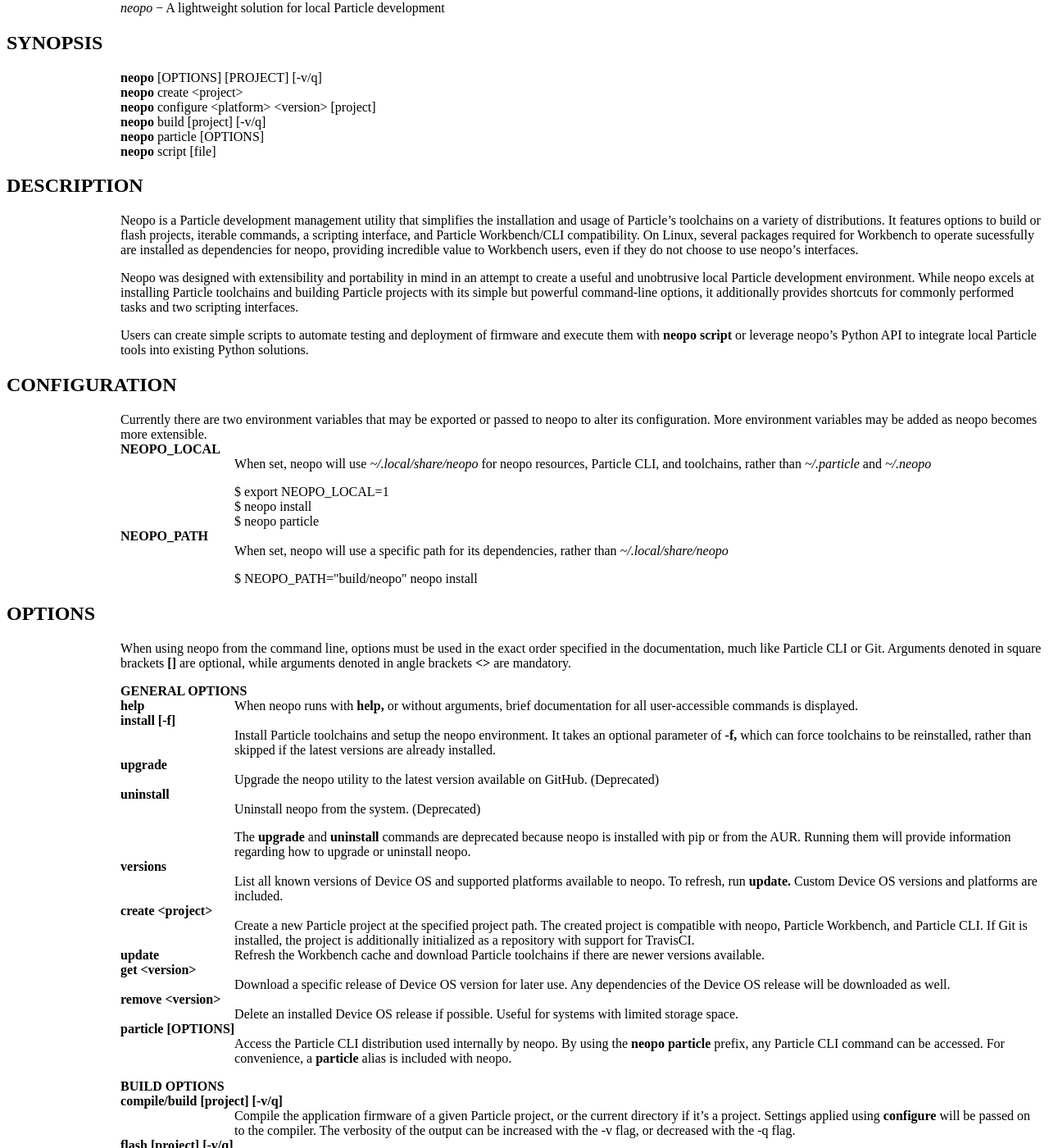
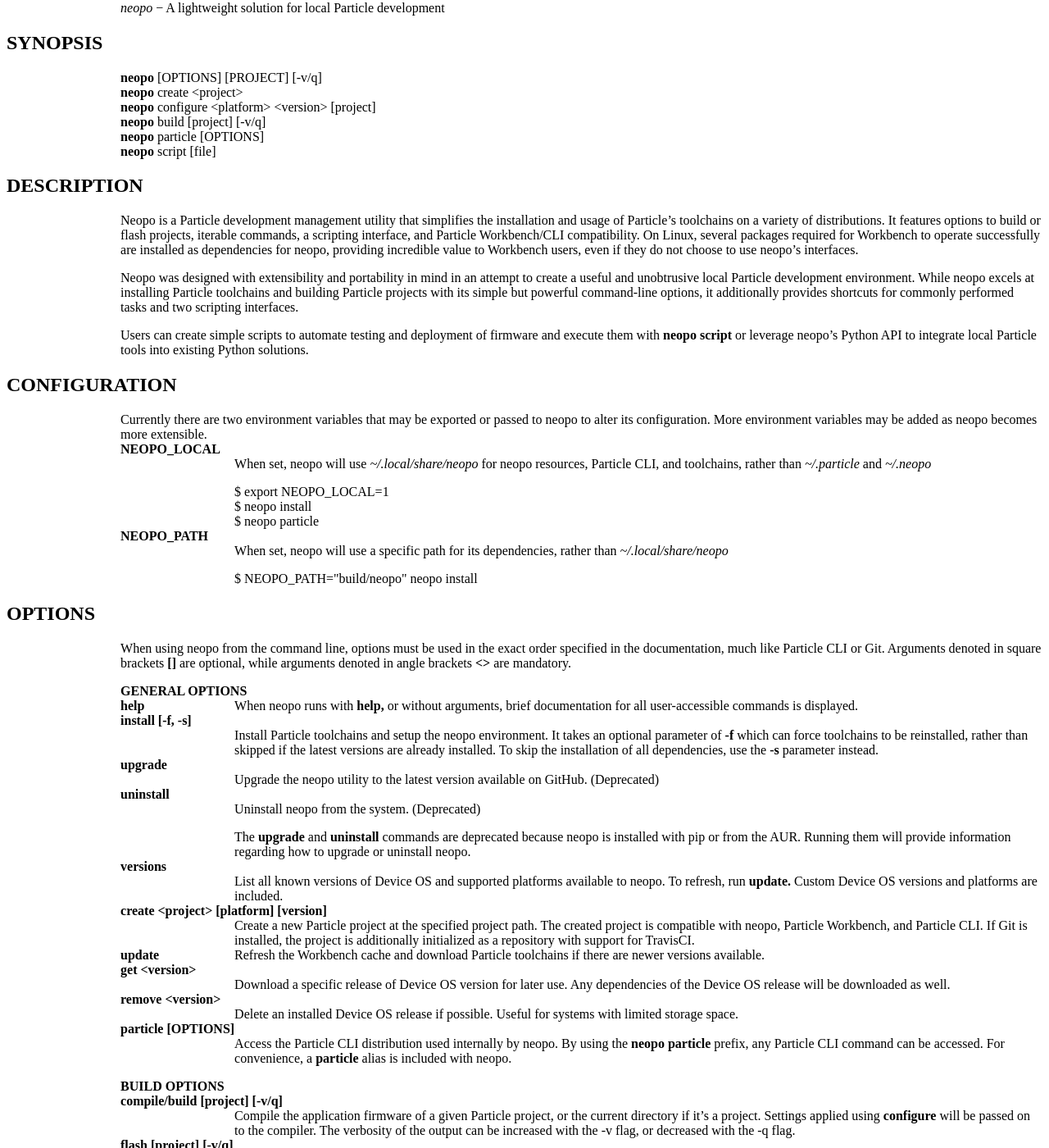
Before and after one commit to nrobinson2000/neopo.xyz, a Jekyll site: the page docs/neopo.html, which Jekyll copies as it is, in a window 1280 px wide and 1400 px high, scrolled down 336 px. Shown: the whole window at 82% size. Built offline with Jekyll 4.4.1, drawn with Linux system fonts in a browser that asks for light colours; some of the changed text lies outside the part shown.

```diff
--- a/docs/neopo.html
+++ b/docs/neopo.html
@@ -1,5 +1,5 @@
 <!-- Creator     : groff version 1.22.4 -->
-<!-- CreationDate: Fri Jan 22 14:10:00 2021 -->
+<!-- CreationDate: Sat Feb 20 02:56:23 2021 -->
 <!DOCTYPE html PUBLIC "-//W3C//DTD HTML 4.01 Transitional//EN"
 "http://www.w3.org/TR/html4/loose.dtd">
 <html>
@@ -68,7 +68,7 @@ installation and usage of Particle&rsquo;s toolchains on a
 variety of distributions. It features options to build or
 flash projects, iterable commands, a scripting interface,
 and Particle Workbench/CLI compatibility. On Linux, several
-packages required for Workbench to operate sucessfully are
+packages required for Workbench to operate successfully are
 installed as dependencies for neopo, providing incredible
 value to Workbench users, even if they do not choose to use
 neopo&rsquo;s interfaces.</p>
@@ -151,13 +151,14 @@ brief documentation for all user-accessible commands is
 displayed.</p> </td></tr>
 </table>
 
-<p style="margin-left:11%;"><b>install [-f]</b></p>
+<p style="margin-left:11%;"><b>install [-f, -s]</b></p>
 
 <p style="margin-left:22%;">Install Particle toolchains and
 setup the neopo environment. It takes an optional parameter
-of <b>-f,</b> which can force toolchains to be reinstalled,
+of <b>-f</b> which can force toolchains to be reinstalled,
 rather than skipped if the latest versions are already
-installed.</p>
+installed. To skip the installation of all dependencies, use
+the <b>-s</b> parameter instead.</p>
 
 <p style="margin-left:11%;"><b>upgrade</b></p>
 
@@ -182,8 +183,8 @@ Device OS and supported platforms available to neopo. To
 refresh, run <b>update.</b> Custom Device OS versions and
 platforms are included.</p>
 
-<p style="margin-left:11%;"><b>create
-&lt;project&gt;</b></p>
+<p style="margin-left:11%;"><b>create &lt;project&gt;
+[platform] [version]</b></p>
 
 <p style="margin-left:22%;">Create a new Particle project
 at the specified project path. The created project is
```
Also changed, not shown: other parts of docs/neopo.html (+1 -1 lines), index.md (+3 -2 lines).
